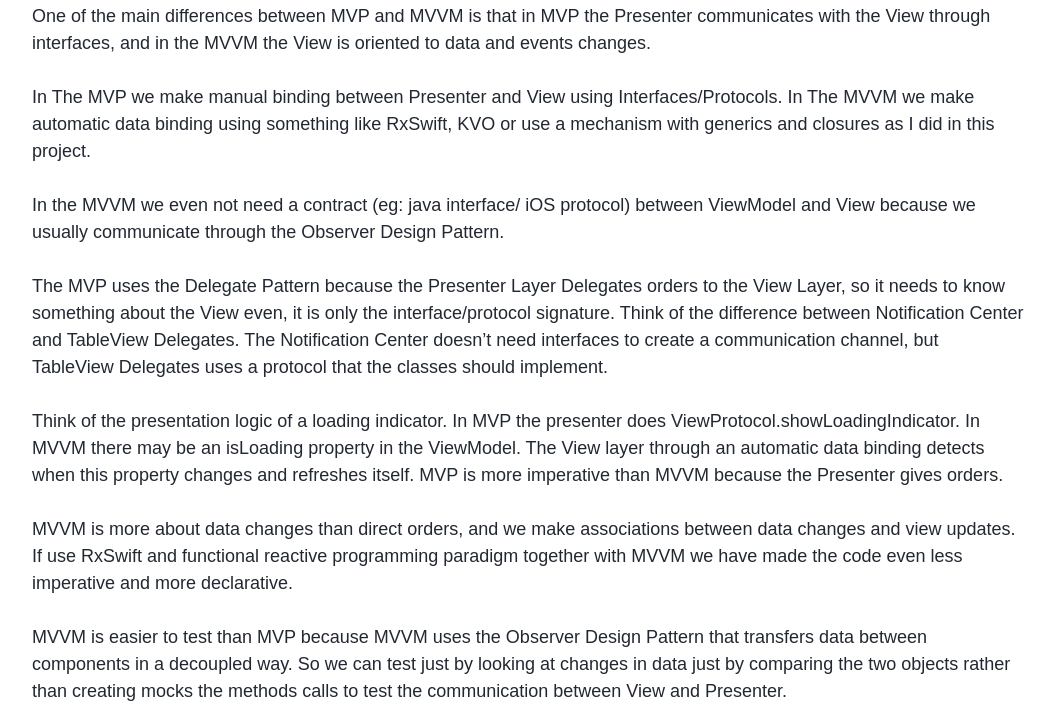
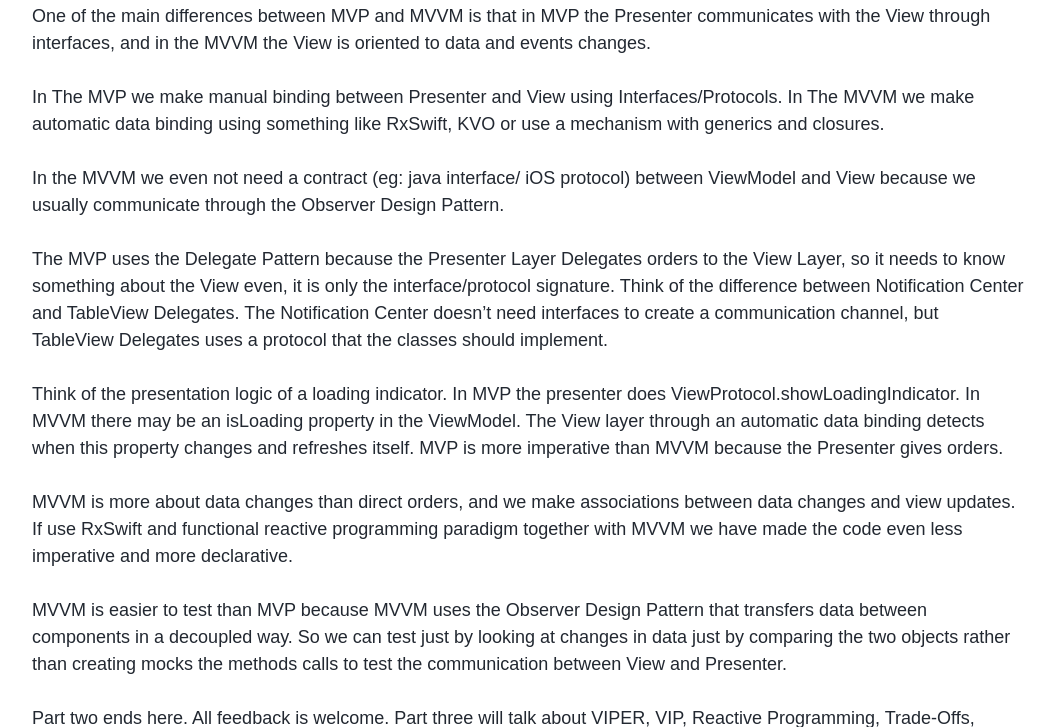
Before and after one commit to TiagoMJFlores/tiagomjflores.github.io, a Jekyll site: the page built from _posts/2018-09-15-chooseiOS Architecture2.md, in a window 1280 px wide and 900 px high, scrolled down 4973 px, cut to the strip 173-900 px from the top of the window. Shown: the whole strip, without its empty margins (40-1095 px from the left). Built offline with Jekyll 4.4.1, drawn with Linux system fonts in a browser that asks for light colours; comment, search, counter and statistics services are not loaded.

Commit message:
small typo tix

```diff
--- a/_posts/2018-09-15-chooseiOS Architecture2.md
+++ b/_posts/2018-09-15-chooseiOS Architecture2.md
@@ -122,7 +122,7 @@
 One of the main differences between MVP and MVVM is that in MVP the Presenter communicates with the View through interfaces, and in the MVVM the View is oriented to data and events changes.
 
 In The MVP we make manual binding between Presenter and View using Interfaces/Protocols.
-In The MVVM we make automatic data binding using something like RxSwift, KVO or use a mechanism with generics and closures as I did in this project.
+In The MVVM we make automatic data binding using something like RxSwift, KVO or use a mechanism with generics and closures.
 
 In the MVVM we even not need a contract (eg: java interface/ iOS protocol) between ViewModel and View because we usually communicate through the Observer Design Pattern.
 
```
